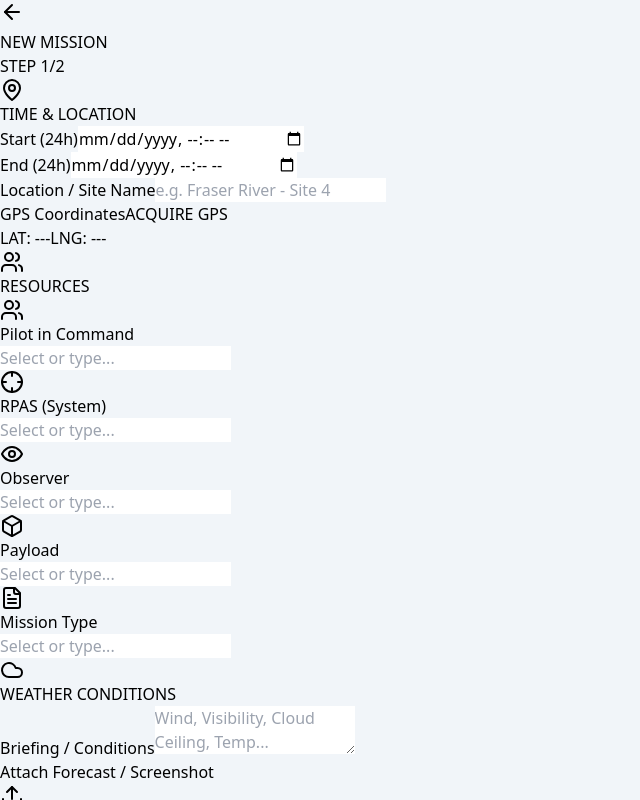
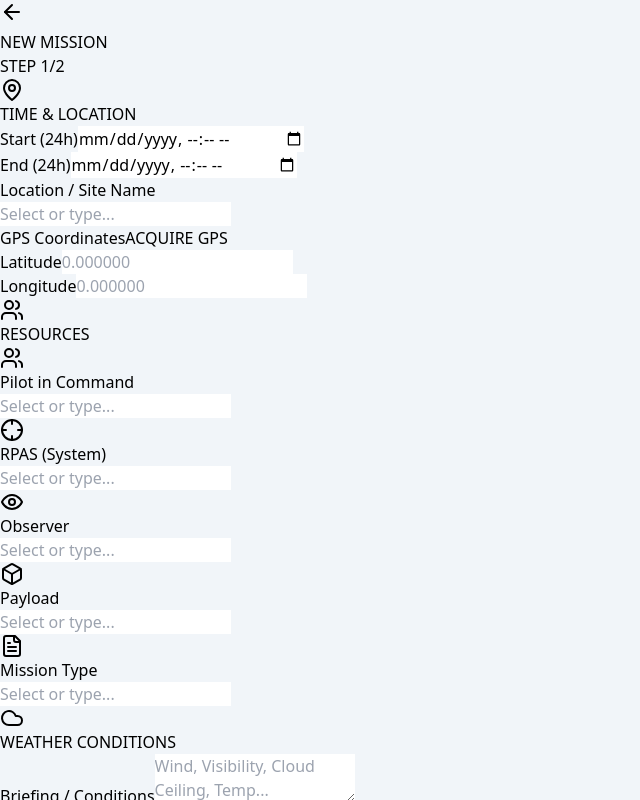
Before and after one commit to alecmjardine-sudo/GULF-RPAS-FLIGHT-LOG, a React (Vite) app: page / in a window 1280 px wide. Both pictures are taken after a click on the button "NEW MISSION". Shown: the top 800 px of the page, without its empty margins (0-640 px from the left). Built offline with nearby package versions, Linux system fonts and the light colour scheme; the HTML template or start-up script is replaced by a standard one.

Commit message:
Add files via upload

```diff
--- a/src/App.jsx
+++ b/src/App.jsx
@@ -1,5 +1,5 @@
 import React, { useState, useEffect, useRef } from 'react';
-import Dexie from 'dexie';
+// import Dexie from 'dexie'; // <--- UNCOMMENT THIS FOR LOCAL USE
 import {
   Crosshair,
   MapPin,
@@ -25,8 +25,45 @@ import {
 } from 'lucide-react';
 
 /**
+ * --- MOCK DEXIE (FOR PREVIEW ONLY) ---
+ * DELETE THIS ENTIRE SECTION AND UNCOMMENT THE IMPORT ABOVE FOR LOCAL USE
+ */
+class Dexie {
+  constructor(name) { this.name = name; }
+  version(n) { return this; }
+  stores(schema) { return this; }
+  get missions() { return new TableHandler('missions'); }
+  get settings() { return new TableHandler('settings'); }
+}
+class TableHandler {
+  constructor(name) { this.name = name; }
+  async _store(mode) {
+    return new Promise((resolve, reject) => {
+      const req = indexedDB.open('DFO_Drone_Log_DB', 1);
+      req.onupgradeneeded = e => {
+        const db = e.target.result;
+        if (!db.objectStoreNames.contains('missions')) db.createObjectStore('missions', { keyPath: 'id' });
+        if (!db.objectStoreNames.contains('settings')) db.createObjectStore('settings', { keyPath: 'key' });
+      };
+      req.onsuccess = e => resolve(e.target.result.transaction(this.name, mode).objectStore(this.name));
+      req.onerror = e => reject(e);
+    });
+  }
+  async toArray() { return (await this._store('readonly')).getAll().result || []; } // simplified
+  async put(item) { return (await this._store('readwrite')).put(item); }
+  async delete(id) { return (await this._store('readwrite')).delete(id); }
+  async get(key) { return (await this._store('readonly')).get(key).result; } // simplified
+  async bulkPut(items) {
+    const store = await this._store('readwrite');
+    items.forEach(i => store.put(i));
+  }
+  async clear() { return (await this._store('readwrite')).clear(); }
+}
+/** --- END MOCK DEXIE --- */
+
+
+/**
  * --- DATABASE SETUP (DEXIE) ---
- * Real Dexie implementation for local/PWA use.
  */
 class DroneLogDatabase extends Dexie {
   constructor() {
@@ -149,7 +186,8 @@ const DEFAULT_LISTS = {
   pilots: ['Officer Smith', 'Officer Jones'],
   payload: ['Visual', 'Thermal', 'LiDAR'],
   observers: ['None'],
-  types: ['Training', 'Enforcement', 'Search & Rescue', 'Habitat Survey']
+  types: ['Training', 'Enforcement', 'Search & Rescue', 'Habitat Survey'],
+  locations: [] // Added for location dropdown support
 };
 
 const RISK_ITEMS = [
@@ -334,7 +372,13 @@ const MissionForm = ({ onSave, onCancel, lists, onUpdateList, initialData }) =>
   });
 
   const update = (k, v) => setFormData(prev => ({ ...prev, [k]: v }));
+
   const handleGPS = () => getCoordinates((c) => setCoords(c));
+
+  // Handle manual coordinate changes
+  const handleCoordChange = (field, value) => {
+    setCoords(prev => ({ ...prev, [field]: value }));
+  };
 
   const handleRiskChange = (riskName, field, value) => {
     setFormData(prev => {
@@ -357,9 +401,16 @@ const MissionForm = ({ onSave, onCancel, lists, onUpdateList, initialData }) =>
       return;
     }
 
-    // Auto-add new list options
-    const keysToCheck = ['pilots', 'rpas', 'observers', 'payload', 'types'];
-    const fieldMap = { 'pilots': 'pilot', 'rpas': 'rpas', 'observers': 'observer', 'payload': 'payload', 'types': 'type' };
+    // Auto-add new list options, including newly added 'locations'
+    const keysToCheck = ['pilots', 'rpas', 'observers', 'payload', 'types', 'locations'];
+    const fieldMap = {
+      'pilots': 'pilot',
+      'rpas': 'rpas',
+      'observers': 'observer',
+      'payload': 'payload',
+      'types': 'type',
+      'locations': 'location'
+    };
 
     keysToCheck.forEach(listKey => {
       const formField = fieldMap[listKey];
@@ -425,18 +476,37 @@ const MissionForm = ({ onSave, onCancel, lists, onUpdateList, initialData }) =>
                   <input type="datetime-local" className="w-full p-3 border border-slate-300 rounded bg-slate-50" value={formData.end} onChange={e => update('end', e.target.value)} />
                 </div>
               </div>
-              <div>
-                <label className="block text-xs font-bold text-slate-600 uppercase mb-1">Location / Site Name</label>
-                <input className="w-full p-3 border border-slate-300 rounded-md focus:ring-2 focus:ring-emerald-500 outline-none" placeholder="e.g. Fraser River - Site 4" value={formData.location} onChange={e => update('location', e.target.value)} />
-              </div>
+
+              {/* Location Input - Now a Dynamic Select */}
+              <DynamicSelect label="Location / Site Name" icon={null} {...getListProps('location', 'locations')} />
+
               <div className="bg-slate-50 p-3 rounded border border-slate-200">
                 <div className="flex justify-between items-center mb-2">
                   <span className="text-xs font-bold text-slate-500 uppercase">GPS Coordinates</span>
                   <button onClick={handleGPS} className="text-xs bg-emerald-100 text-emerald-800 px-3 py-1 rounded font-bold hover:bg-emerald-200 transition-colors">ACQUIRE GPS</button>
                 </div>
-                <div className="flex gap-4 text-sm font-mono text-slate-700">
-                  <span>LAT: {coords.lat || '---'}</span>
-                  <span>LNG: {coords.lng || '---'}</span>
+                {/* Editable GPS Inputs */}
+                <div className="grid grid-cols-2 gap-4">
+                  <div>
+                    <label className="block text-[10px] font-bold text-slate-400 uppercase mb-1">Latitude</label>
+                    <input
+                      type="text"
+                      className="w-full p-2 border border-slate-300 rounded text-sm font-mono text-slate-700 bg-white focus:ring-2 focus:ring-emerald-500 outline-none"
+                      value={coords.lat || ''}
+                      onChange={(e) => handleCoordChange('lat', e.target.value)}
+                      placeholder="0.000000"
+                    />
+                  </div>
+                  <div>
+                    <label className="block text-[10px] font-bold text-slate-400 uppercase mb-1">Longitude</label>
+                    <input
+                      type="text"
+                      className="w-full p-2 border border-slate-300 rounded text-sm font-mono text-slate-700 bg-white focus:ring-2 focus:ring-emerald-500 outline-none"
+                      value={coords.lng || ''}
+                      onChange={(e) => handleCoordChange('lng', e.target.value)}
+                      placeholder="0.000000"
+                    />
+                  </div>
                 </div>
               </div>
             </div>
```
